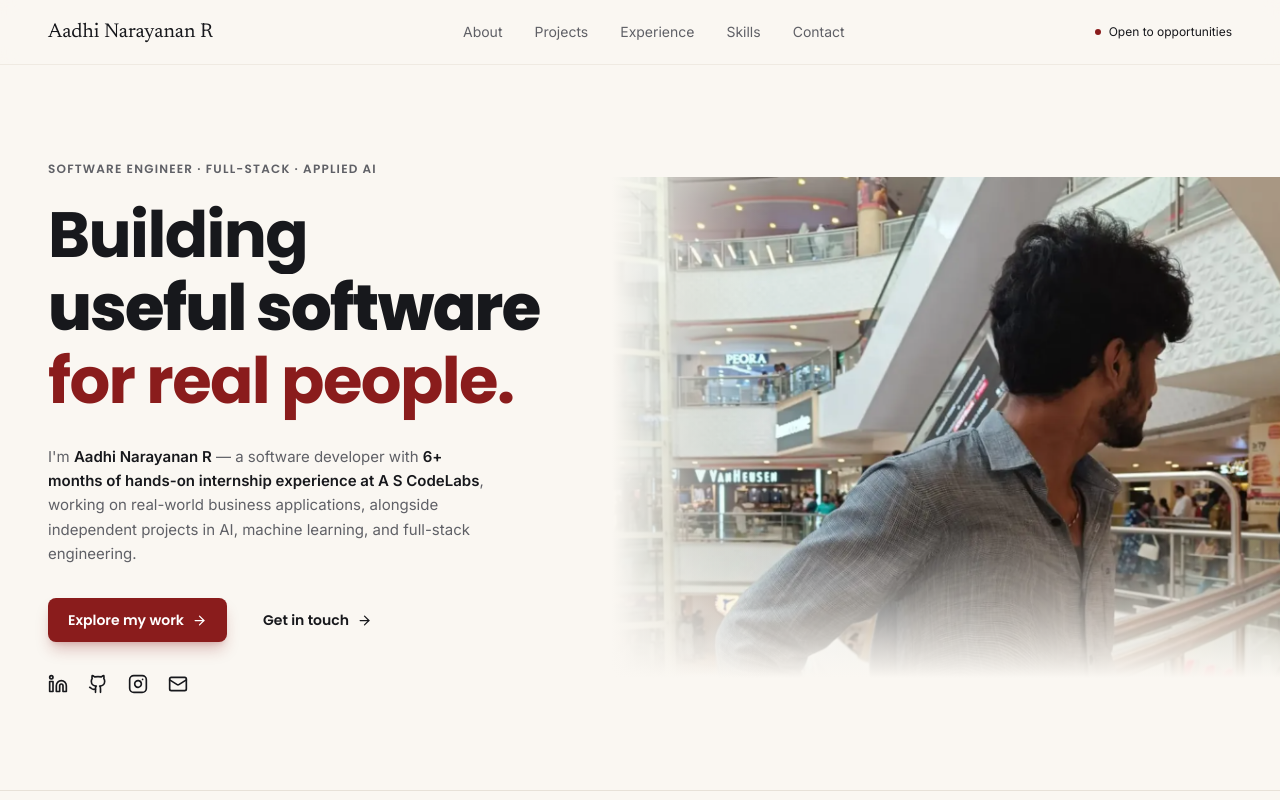
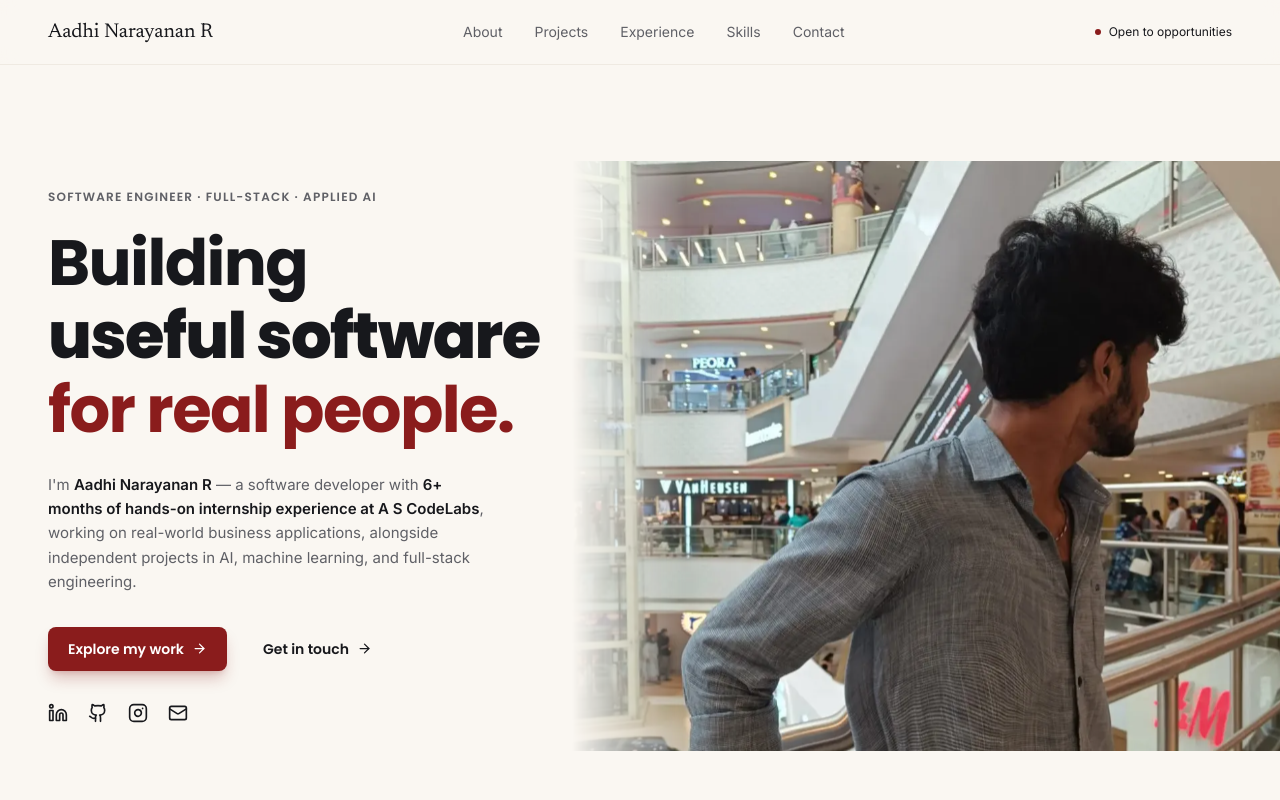
Before and after one commit to 7sthunder/portfolio, a React (Vite) app: page / in a window 1280 px wide. Shown: the top 800 px of the page. Built offline with nearby package versions, Linux system fonts and the light colour scheme.

Commit message:
Enlarge the hero photograph and drop the bottom fade for a left-edge mask

```diff
--- a/src/App.tsx
+++ b/src/App.tsx
@@ -257,16 +257,22 @@ export default function App() {
               })}
             </div>
           </div>
-          {/* The photo bleeds instead of sitting in a card: the negative margin
-              cancels the wrap's right padding exactly (-5/-8/-12 match
-              px-5/sm:px-8/lg:px-12), so the image runs flush to the viewport
-              edge at every tier and only its top edge stays a hard line. The two
-              paper-coloured fades dissolve the left edge into the text side and
-              lift the bottom into the stats strip below, which is what removes
-              the boxed-in look; pointer-events-none keeps them purely visual. */}
-          <motion.div initial={{ opacity: 0, x: 40 }} animate={{ opacity: 1, x: 0 }} transition={{ duration: 0.9, delay: 0.3 }} className="relative -mr-5 sm:-mr-8 lg:-mr-12">
-            <img src={portHero} alt="Aadhi Narayanan R" className="block aspect-[3/4] w-full object-cover object-[center_15%] sm:aspect-[4/3]" />
-            <div aria-hidden className="pointer-events-none absolute inset-0 bg-[linear-gradient(to_right,var(--color-paper)_0%,transparent_24%),linear-gradient(to_top,var(--color-paper)_0%,transparent_30%)]" />
+          {/* The photograph is the hero's right half, not a panel inside it.
+              1.2fr already gives it ~55% of the row; the -ml pulls its left
+              edge into the grid gap so it tucks against the copy rather than
+              floating off it, and the -mr cancels the wrap's right padding so
+              it runs to the viewport edge. The 6/5 crop replaces 4/3, which is
+              what had the box reading as small: it is the only thing capping
+              the height, since nothing else limits it. Only the left edge
+              fades, via a mask rather than a painted overlay, so no colour is
+              laid over the photograph at all and the body, railing and mall
+              stay fully visible down to the bottom edge. */}
+          <motion.div initial={{ opacity: 0, x: 40 }} animate={{ opacity: 1, x: 0 }} transition={{ duration: 0.9, delay: 0.3 }} className="-mr-5 sm:-mr-8 lg:-ml-10 lg:-mr-12">
+            <img
+              src={portHero}
+              alt="Aadhi Narayanan R"
+              className="block aspect-[3/4] w-full object-cover object-[center_15%] [mask-image:linear-gradient(to_right,transparent_0%,black_16%)] sm:aspect-[4/3] lg:aspect-[6/5]"
+            />
           </motion.div>
         </section>
 
```
